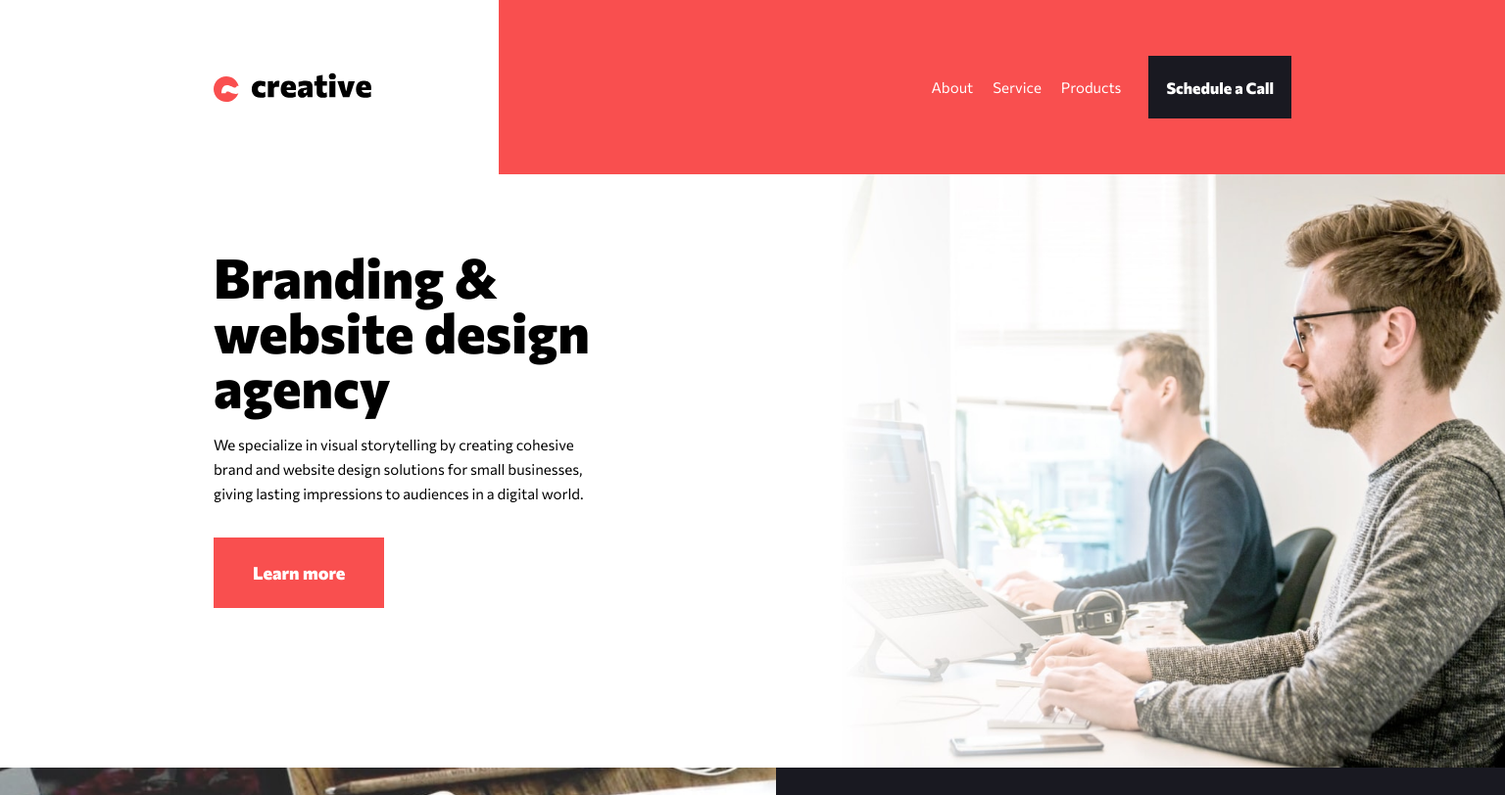
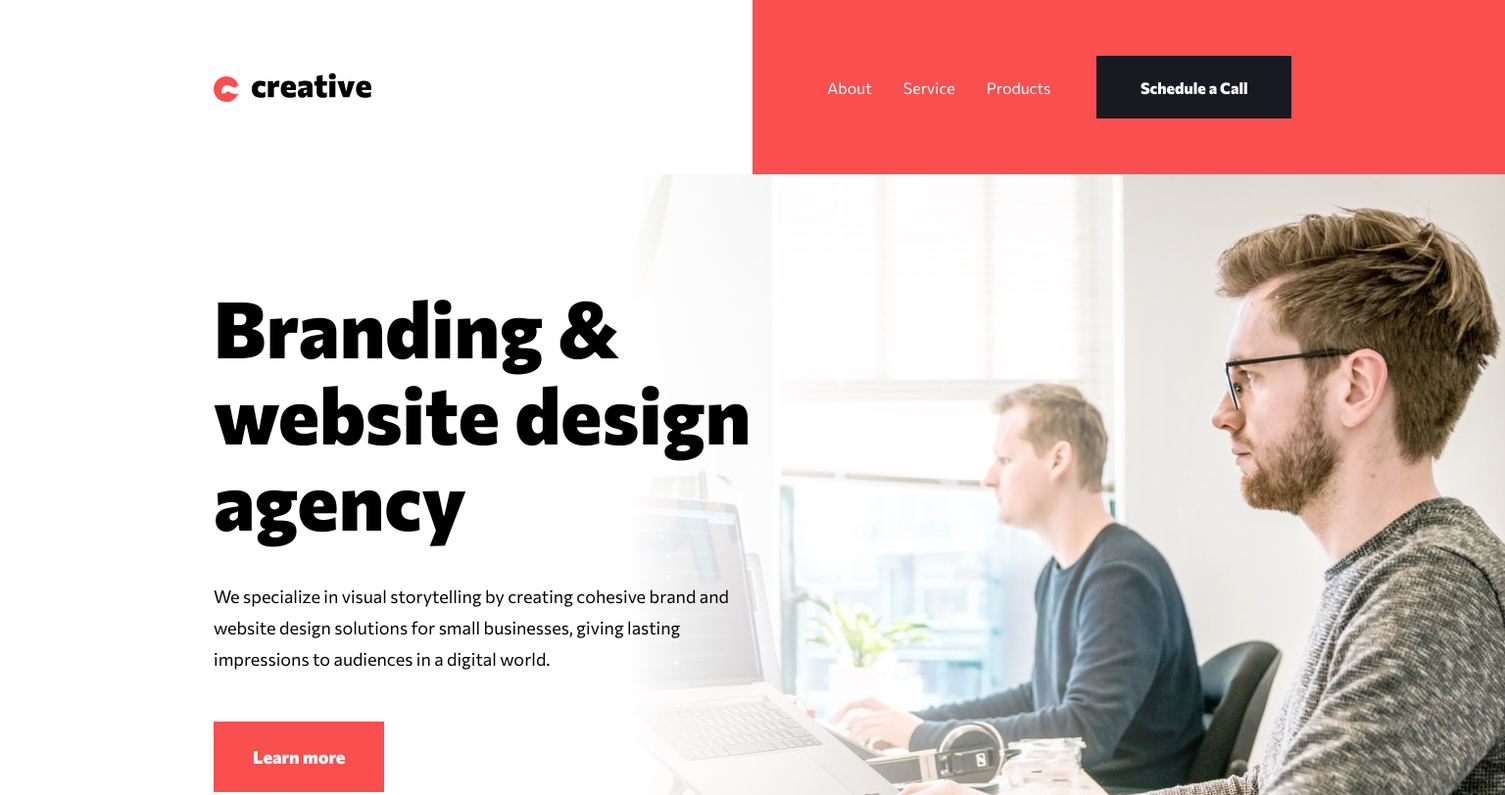
Before and after one commit to richieAiello/creative-agency-website, a website built with Parcel: page src/index.html in a window 1536 px wide. Shown: the top 812 px of the page at 98% size. Built offline with nearby package versions, Linux system fonts and the light colour scheme.

Commit message:
Styled nav and header for desktop main.scss.

```diff
--- a/src/main.scss
+++ b/src/main.scss
@@ -59,6 +59,13 @@ $light-red: #FF9393;
       "main"
       "footer";
   }
+
+  @media (min-width: 1440px) {
+
+    font-size: 1.125rem;
+    line-height: 2rem;
+    grid-template-rows: 178px 800px auto auto;
+  }
 }
 
 /******************************
@@ -105,6 +112,7 @@ $light-red: #FF9393;
     }
   }
 
+  &__bg-left,
   &__bg-right {
     display: none;
   }
@@ -134,12 +142,12 @@ $light-red: #FF9393;
       background-color: $red;
       position: unset;
       height: 100%;
-      width: calc(100% - 291px);
     }
 
     &__list {
       display: flex;
       text-align: left;
+      padding-left: 2.0625rem;
       margin-left: auto;
       margin-right: 1.75rem;
     }
@@ -170,6 +178,34 @@ $light-red: #FF9393;
     &__bg-right {
       grid-area: c;
       background-color: $red;
+    }
+  }
+
+  @media(min-width: 1440px) {
+
+    // .wrapper {
+    //   display: flex;
+    //   justify-content: space-between;
+    //   align-items: center;
+    //   position: relative;
+    // }
+
+    .wrapper {
+      display: grid;
+      grid-template-columns: 1fr 1fr;
+    }
+
+    &__list {
+      padding-left: 0;
+      margin-right: 2.9375rem;
+    }
+
+    &__item:nth-of-type(2) {
+      margin: 0 2rem;
+    }
+
+    &__link {
+      font-size: 1rem;
     }
   }
 }
@@ -221,6 +257,25 @@ $light-red: #FF9393;
     &__text {
       margin-bottom: 2rem;
       max-width: 40ch;
+    }
+  }
+
+  @media(min-width: 1440px) {
+
+    &__context {
+
+      margin-top: 7rem;
+    }
+
+    &__heading {
+      font-size: 5rem;
+      line-height: 5.5rem;
+      margin-bottom: 2.4375rem;
+    }
+
+    &__text {
+      margin-bottom: 3rem;
+      max-width: 45ch;
     }
   }
 }
@@ -638,6 +693,13 @@ $light-red: #FF9393;
       }
     }
   }
+
+  @media(min-width: 1440px) {
+
+    &--schedule-nav {
+      padding: 1.4375rem 2.78125rem 1.3125rem 2.78125rem;
+    }
+  }
 }
 
 /******************************
```
